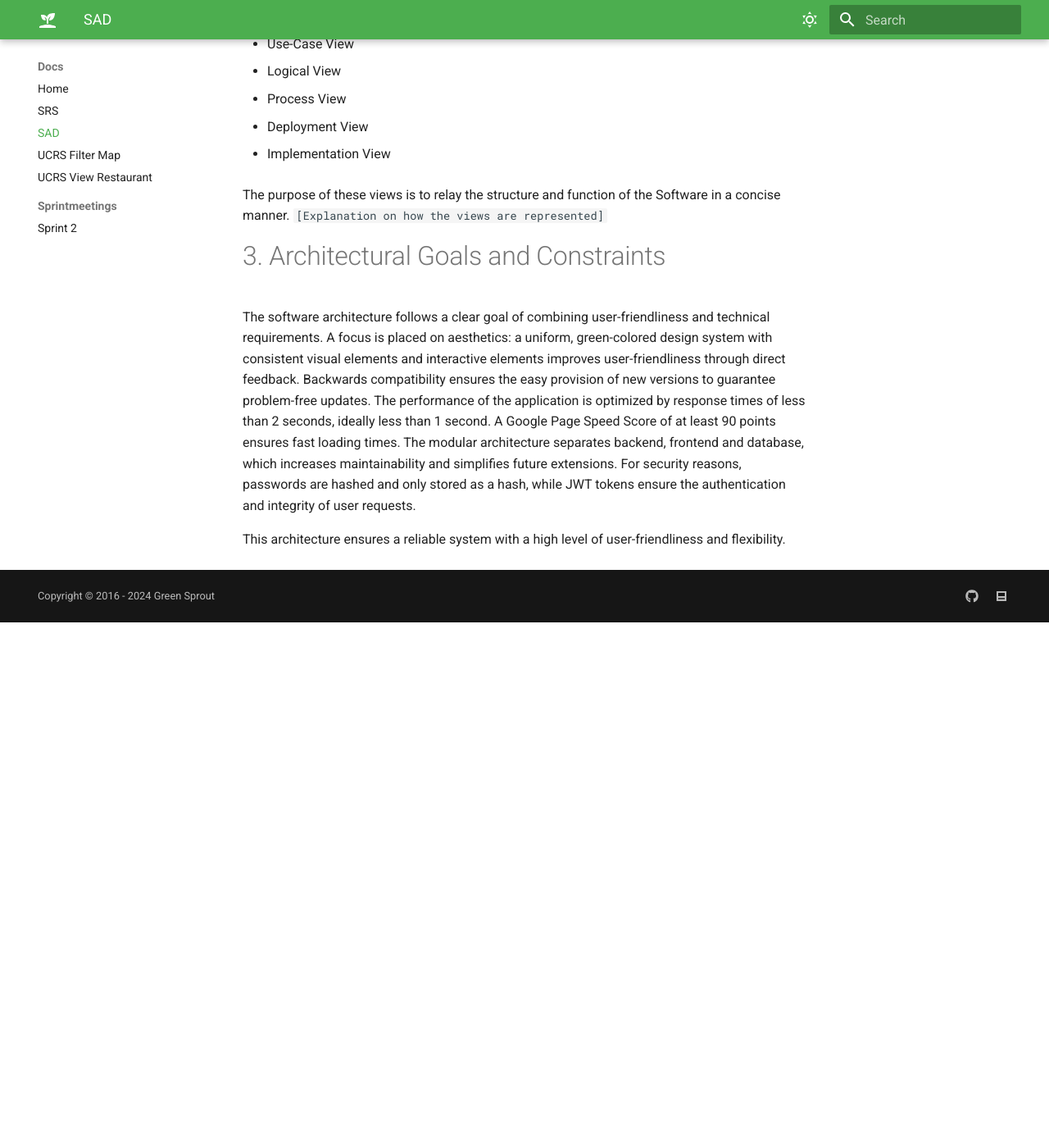
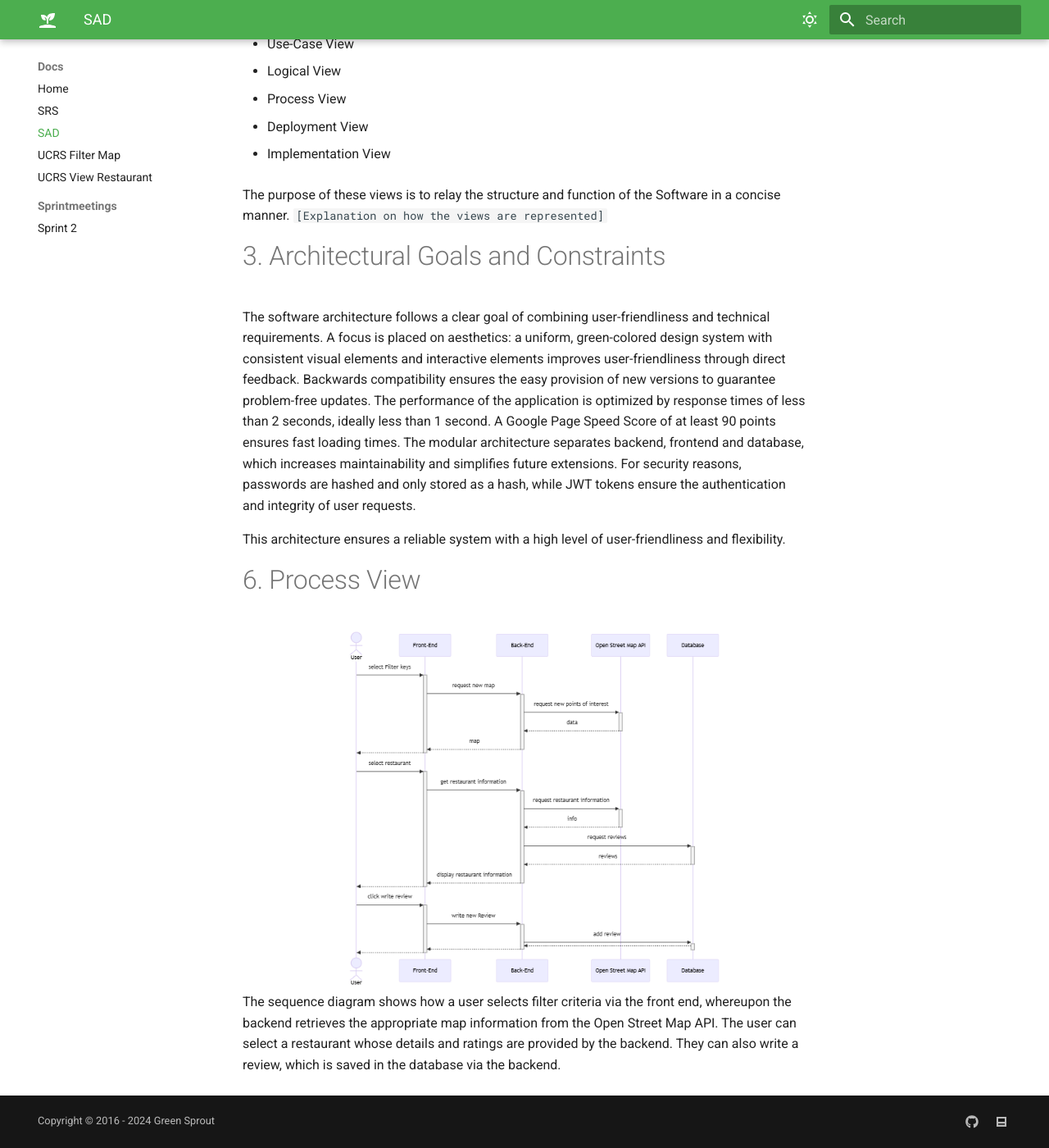
Before and after one commit to green-sprout/green-sprout.github.io, an MkDocs documentation site: the page built from docs/docs/general/sad.md, in a window 1280 px wide and 1400 px high, scrolled down 1053 px. Shown: the whole window at 82% size. Built offline with MkDocs 1.6.1 and Material for MkDocs 9.7.7, drawn with Linux system fonts in a browser that asks for light colours; before the commit the page ends 1812 px from its top, so only the background shows below that.

Commit message:
sad add section 6

```diff
--- a/docs/docs/general/sad.md
+++ b/docs/docs/general/sad.md
@@ -49,3 +49,9 @@ Backwards compatibility ensures the easy provision of new versions to guarantee
 The modular architecture separates backend, frontend and database, which increases maintainability and simplifies future extensions. For security reasons, passwords are hashed and only stored as a hash, while JWT tokens ensure the authentication and integrity of user requests.
 
 This architecture ensures a reliable system with a high level of user-friendliness and flexibility.
+
+# 6. Process View
+![Sequence Diagram components](../../assets/sad/full-sd.png)
+The sequence diagram shows how a user selects filter criteria via the front end, whereupon the backend retrieves the appropriate map information from the Open Street Map API.
+The user can select a restaurant whose details and ratings are provided by the backend.
+They can also write a review, which is saved in the database via the backend.
```
Also changed, not shown: docs/assets/sad/full-sd.png (added).
